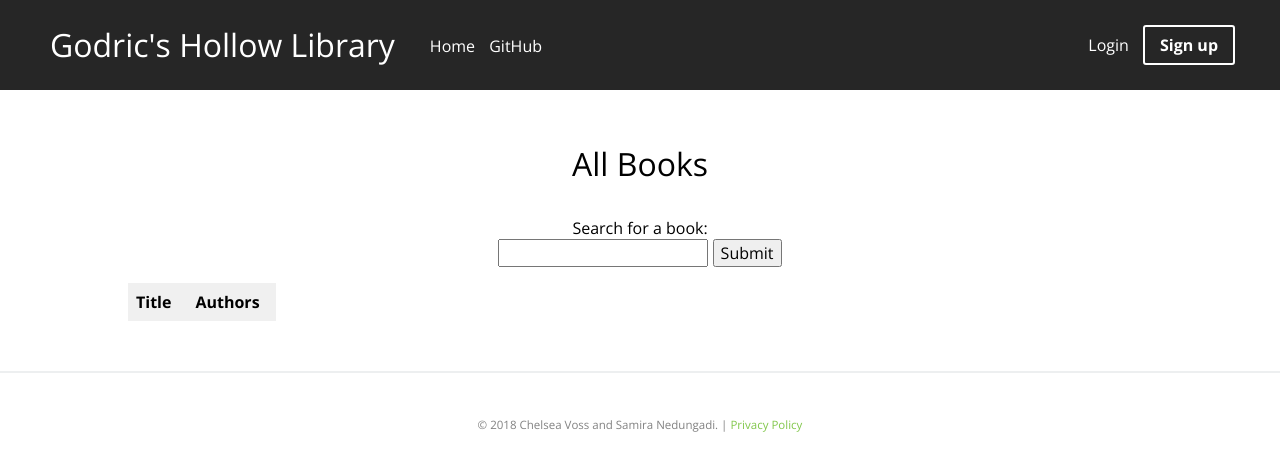
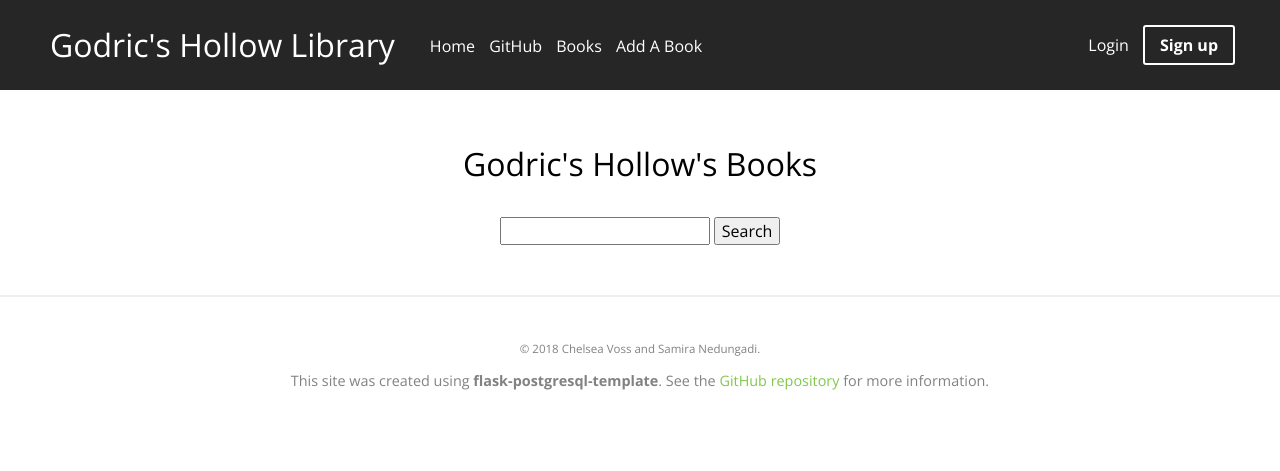
Before and after one commit to samiranne/l-space-flask, a Flask app: page /books in a window 1280 px wide. Shown: the top 471 px of the page. Run offline with Flask 2, Linux system fonts and the light colour scheme; data that the repository does not hold is empty; some libraries are stand-ins or nearby versions.

Commit message:
Functioning Google Books querying; add links to view books to navbar; add thumbnail_link column to books table

```diff
--- a/app.py
+++ b/app.py
@@ -5,7 +5,12 @@ from app_factory import app, db, login_manager
 from models import *
 from forms import LoginForm, RegistrationForm
 from json import dumps, loads
-import requests
+import google_books_service
+import logging
+
+logging.basicConfig()
+logger = logging.getLogger(__name__)
+logger.setLevel(logging.DEBUG)
 
 @app.before_request
 def before_request():
@@ -72,45 +77,35 @@ def app_default():
 
 @app.route('/books', methods=['GET'])
 def books():
-    # author = Author(name='Neil Gaiman')
-    # book = Book(title='Coraline', google_books_id='QSuPPwAACAAJ',
-    #             authors=[author])
-    # books = [book] # works with fake data
     books = Book.get_all_books()
     return render_template('books/index.html', books=books)
 
 
-# TODO uncomment once Google Books API key is set up
-# @app.route('/books/search', methods=['GET'])
-# def search_books():
-#     query = request.args.get("query")
-#     books = []
-#     response_body = {}
-#     if query:
-#         response = requests.get("https://www.googleapis.com/books/v1/volumes?q={}".format(query))
-#         response_body = response.json()
-#         for item in response_body["items"]:
-#             google_books_id = item["id"]
-#             volume_info = item["volumeInfo"]
-#             author_list = volume_info.get("authors") # todo why?
-#             if author_list:
-#                 authors = [Author(name=s) for s in author_list]
-#             else:
-#                 authors = []
-#             title = volume_info["title"]
-#             books.append(Book(title=title, google_books_id=google_books_id, authors=authors))
-#     return render_template('books/search.html', books=books, response_body=response_body)
+@app.route('/books/search', methods=['GET'])
+def search_books():
+    query = request.args.get("query")
+    books = []
+    if query:
+        # try:
+        books = google_books_service.search_books(query)
+        # except Exception as ex:
+        #     render_template('internal_server_error.html', error=ex)
+    return render_template('books/search.html', books=books)
 
+# @app.route('/books/add', methods=['POST'])
+# def add_book():
+#     query = request.form.get("book")
+#     logger.debug(query)
 
 @login_manager.user_loader
 def load_user(userid):
     return User.get_user_by_id(userid)
 
 
-# @login_manager.unauthorized_handler
-# def unauthorized():
-#    flash(methodsssage='You must be logged in to do that!', category='error')
-#    return 200
+@login_manager.unauthorized_handler
+def unauthorized():
+   flash(message='You must be logged in to do that!', category='error')
+   return 200
 
 
 @app.errorhandler(404)
@@ -118,10 +113,10 @@ def page_not_found(error):
     return render_template('page_not_found.html'), 404
 
 
-# COMMENT THIS CODE OUT FOR PRODUCTION, OR DON'T DISPLAY THE ERROR
-@app.errorhandler(500)
-def page_not_found(error):
-    return render_template('internal_server_error.html', error=error), 500
+# # COMMENT THIS CODE OUT FOR PRODUCTION, OR DON'T DISPLAY THE ERROR
+# @app.errorhandler(500)
+# def page_not_found(error):
+#     return render_template('internal_server_error.html', error=error), 500
 
 
 def add_to_database(object):
--- a/config.py
+++ b/config.py
@@ -3,6 +3,7 @@ import os
 class Config(object):
     SQLALCHEMY_DATABASE_URI = os.environ.get('DATABASE_URL', "postgresql://library:godrics@localhost/library_dev") #defaults to localhost
     SECRET_KEY = "d97a21fb8e3d2b329b9278d1b66285af" # use the following in terminal to generate: "cat /dev/urandom | env LC_CTYPE=C tr -cd 'a-f0-9' | head -c 32"
+    GOOGLE_BOOKS_API_KEY = "AIzaSyBYhBTKNfv4JAw_f1xSpBXJ5v2wXazr1sw"
 
 class SiteConfig:
     # these config values are used in the templates (e.g. open graph, twitter)
--- a/migrations/versions/b6673fe8ed45_.py
+++ b/migrations/versions/b6673fe8ed45_create_tables_for_books_and_houses.py
@@ -1,4 +1,4 @@
-"""empty message
+"""Create tables for books and houses
 
 Revision ID: b6673fe8ed45
 Revises: 13793c6c6527
--- a/models.py
+++ b/models.py
@@ -51,6 +51,7 @@ class Book(db.Model):
     google_books_id = db.Column(db.String(), unique=True, nullable=False)
     title = db.Column(db.String(), nullable=False)
     authors = db.Column(db.String())
+    thumbnail_link = db.Column(db.String())
 
     def __repr__(self):
         return 'Book({})'.format(self.title)
--- a/requirements.txt
+++ b/requirements.txt
@@ -11,7 +11,7 @@ Flask-Testing==0.4.2
 Flask-WTF==0.12
 gunicorn==19.4.5
 itsdangerous==0.24
-Jinja2==2.8
+Jinja2==2.9
 Mako==1.0.3
 MarkupSafe==0.23
 pep8==1.6.2
--- a/static/css/main.css
+++ b/static/css/main.css
@@ -106,7 +106,7 @@ a:visited {
 ** TABLES
 **************/
 .book-table {
-    margin-top: 1em;
+    margin: 1em auto;
 }
 
 .book-table td, .book-table th {
@@ -116,14 +116,7 @@ a:visited {
 
 .book-table th {
     font-weight: bold;
-}
-
-.book-table tr:nth-child(odd) {
     background: #F0F0F0;
-}
-
-.book-table tr:nth-child(even) {
-    background: #FFF;
 }
 
 /*************
--- a/templates/books/index.html
+++ b/templates/books/index.html
@@ -1,28 +1,12 @@
 {% extends 'default.html' %}
 
 {% block body %}
-    <h1>All Books</h1>
+    <h1>Godric's Hollow's Books</h1>
     <form>
-    	 <legend>Search for a book:</legend>
     	<input type="text" name="query">
-    	<input type="submit">
+    	<input type="submit" value="Search">
     </form>
-    <table class="book-table">
-		<tr>
-			<th>Title</th>
-			<th>Authors</th>
-		</tr>
-		{% for book in books %}
-		<tr>
-		   <td>{{book.title}}</td>
-		   <td>
-				{% set comma = joiner(",") %}
-				{% for author in book.authors %}
-				    {{ comma() }}
-				    {{ author.name }}
-				{% endfor %}
-			</td>
-		</tr>
-		{% endfor %}
-	</table>
+    {% if books %}
+    	{% include 'books/book_table.html' %}
+    {% endif %}
 {% endblock %}
--- a/templates/footer.html
+++ b/templates/footer.html
@@ -6,5 +6,6 @@
         <a href="mailto:{{ config.SITE_EMAIL }}">{{ config.SITE_EMAIL }}</a>
     </p>
     <p>{{ config.SITE_DESCRIPTION }}</p>
-    <p id='copyright'>&copy; <script>document.write(new Date().getFullYear())</script> {{ config.SITE_OWNER }}. |  <a href="/privacy-policy/">Privacy Policy</a></p>
+    <p id='copyright'>&copy; <script>document.write(new Date().getFullYear())</script> {{ config.SITE_OWNER }}.
+	<p>This site was created using <b>flask-postgresql-template</b>. See the <a href="https://github.com/shane-kercheval/flask-postgresql-template" target="_blank">GitHub repository</a> for more information.</p>
 </footer>
--- a/templates/index.html
+++ b/templates/index.html
@@ -4,5 +4,5 @@
 
 {% block body %}
     <h1>Godric's Hollow Library</h1>
-    <p>This site was created using <b>flask-postgresql-template</b>. See the <a href="https://github.com/shane-kercheval/flask-postgresql-template" target="_blank">GitHub repository</a> for more information.</p>
+
 {% endblock %}
--- a/templates/internal_server_error.html
+++ b/templates/internal_server_error.html
@@ -2,6 +2,6 @@
 {% block title %}Page Not Found{% endblock %}
 {% block body %}
   <h1>Internal Server Error</h1>
-  <p>WTF?: "{{ error }}"</p>
+  <p>Encountered an error: "{{ error }}"</p>
   <p><a href="{{ url_for('home') }}">go somewhere nice</a></p>
 {% endblock %}
--- a/templates/navbar.html
+++ b/templates/navbar.html
@@ -4,6 +4,8 @@
     <div id="navigation_links">
         <a href="{{ url_for('home') }}">Home</a>
         <a href="https://github.com/samiranne/rationalist-library" target="_blank">GitHub</a>
+        <a href="{{ url_for('books') }}">Books</a>
+        <a href="{{ url_for('search_books') }}">Add A Book</a>
     </div>
 
     <div id="navigation_auth">
--- a/templates/scripts.html
+++ b/templates/scripts.html
@@ -1,2 +1,3 @@
-<script src="http://code.jquery.com/jquery-1.11.0.min.js" type="text/javascript" charset="utf-8"></script>
+<script src="https://cdnjs.cloudflare.com/ajax/libs/jquery.form/4.2.2/jquery.form.min.js" integrity="sha384-FzT3vTVGXqf7wRfy8k4BiyzvbNfeYjK+frTVqZeNDFl8woCbF0CYG6g2fMEFFo/i" crossorigin="anonymous"></script>
+<script src="http://code.jquery.com/jquery-3.2.1.min.js" type="text/javascript" charset="utf-8"></script>
 <script src="/static/javascript/app.js" type="text/javascript" charset="utf-8"></script>
```
Also changed, not shown: google_books_service.py (added, +31 -0 lines), migrations/versions/a27d350193bd_add_thumbnail_link_column_to_books.py (added, +26 -0 lines), templates/books/book_table.html (added, +34 -0 lines), templates/books/search.html (+8 -21 lines).
